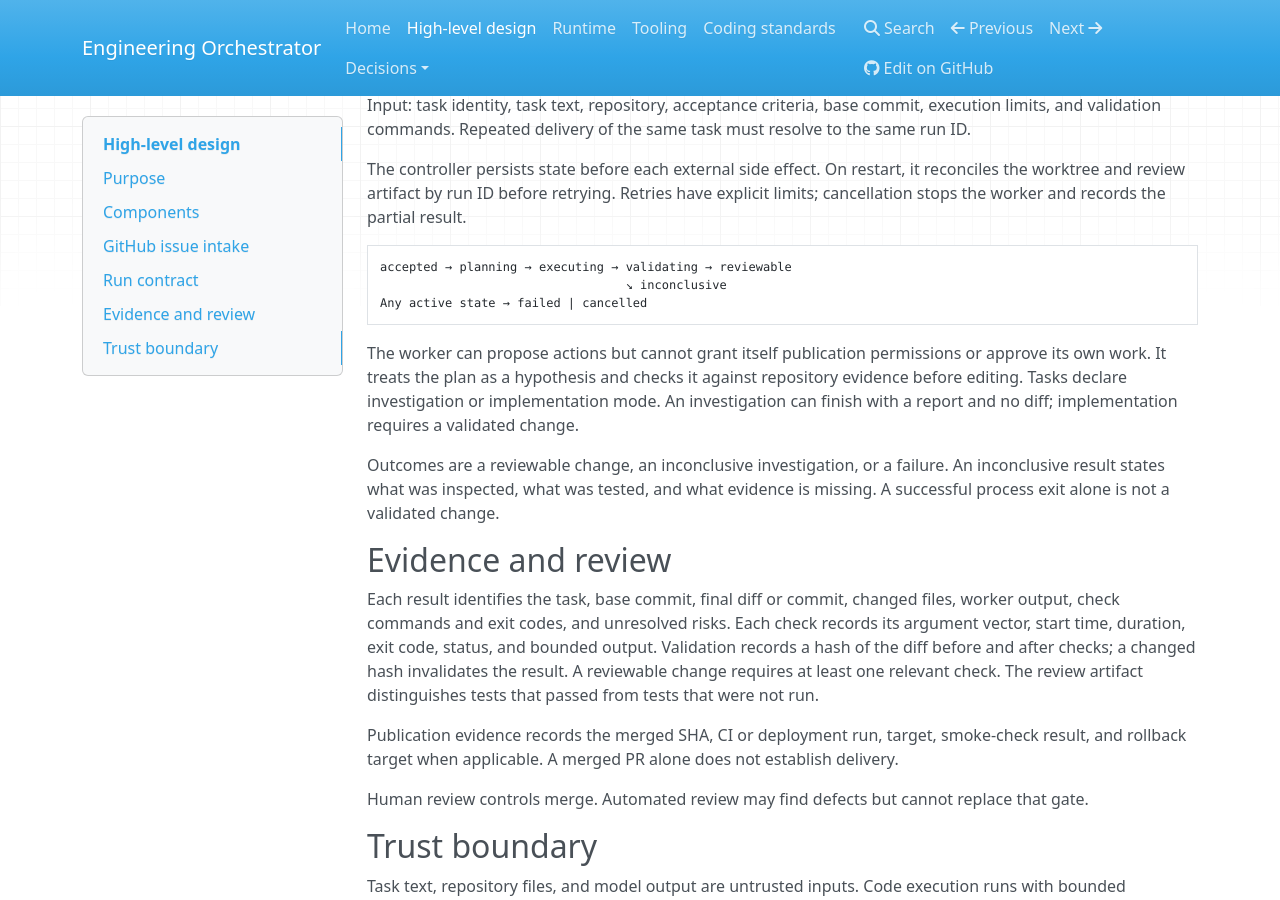
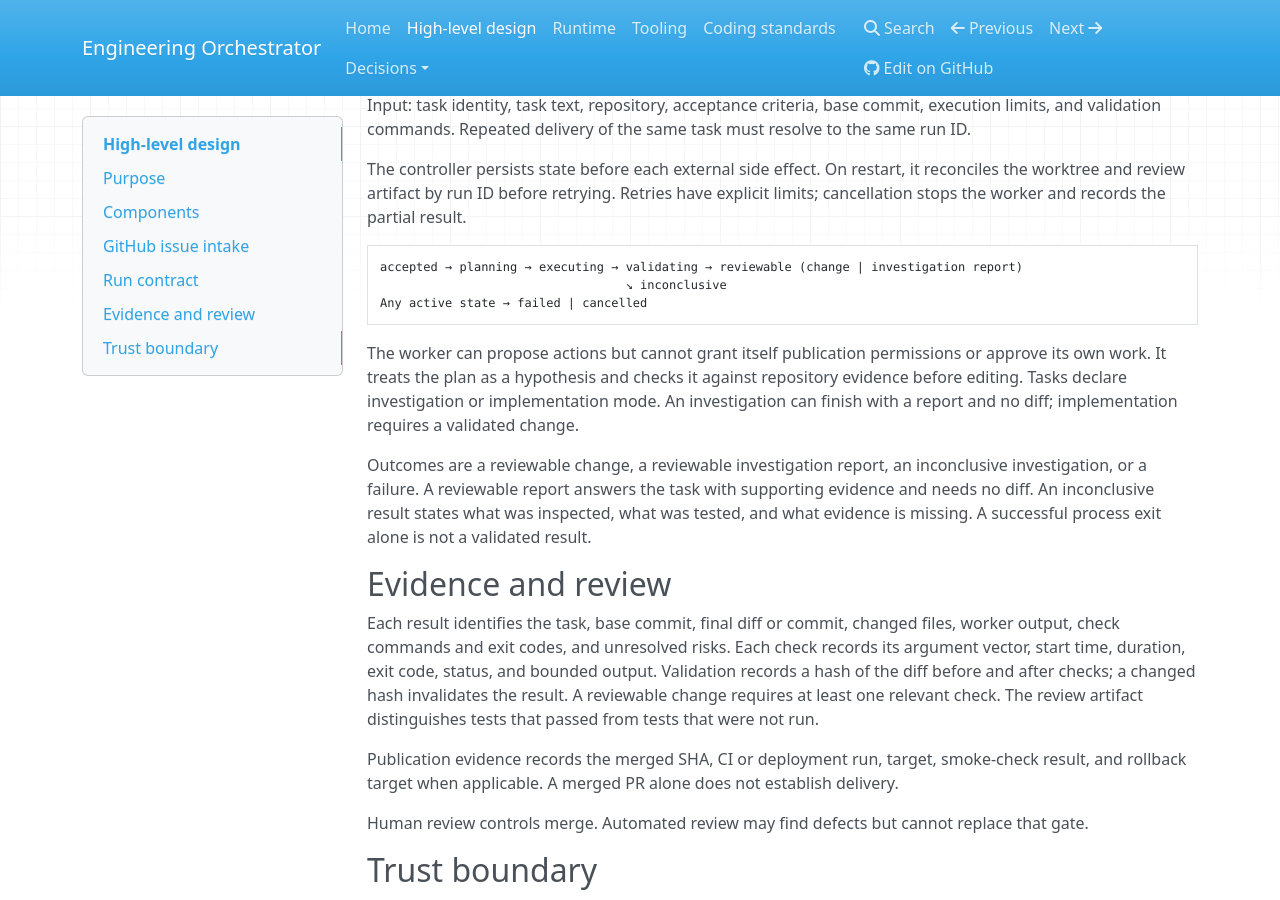
Before and after one commit to jcsduncan/engineering-orchestrator, an MkDocs documentation site: the page built from docs/HLD.md, in a window 1280 px wide and 900 px high, scrolled down 1265 px. Built offline with MkDocs 1.6.1, drawn with Linux system fonts in a browser that asks for light colours; nearby versions of some CDN libraries.

Commit message:
Limit Trivy findings and clarify report outcome

````diff
--- a/docs/HLD.md
+++ b/docs/HLD.md
@@ -44,14 +44,14 @@ Input: task identity, task text, repository, acceptance criteria, base commit, e
 The controller persists state before each external side effect. On restart, it reconciles the worktree and review artifact by run ID before retrying. Retries have explicit limits; cancellation stops the worker and records the partial result.
 
 ```text
-accepted → planning → executing → validating → reviewable
+accepted → planning → executing → validating → reviewable (change | investigation report)
                                   ↘ inconclusive
 Any active state → failed | cancelled
 ```
 
 The worker can propose actions but cannot grant itself publication permissions or approve its own work. It treats the plan as a hypothesis and checks it against repository evidence before editing. Tasks declare investigation or implementation mode. An investigation can finish with a report and no diff; implementation requires a validated change.
 
-Outcomes are a reviewable change, an inconclusive investigation, or a failure. An inconclusive result states what was inspected, what was tested, and what evidence is missing. A successful process exit alone is not a validated change.
+Outcomes are a reviewable change, a reviewable investigation report, an inconclusive investigation, or a failure. A reviewable report answers the task with supporting evidence and needs no diff. An inconclusive result states what was inspected, what was tested, and what evidence is missing. A successful process exit alone is not a validated result.
 
 ## Evidence and review
 
````
Also changed, not shown: 1 other file.
